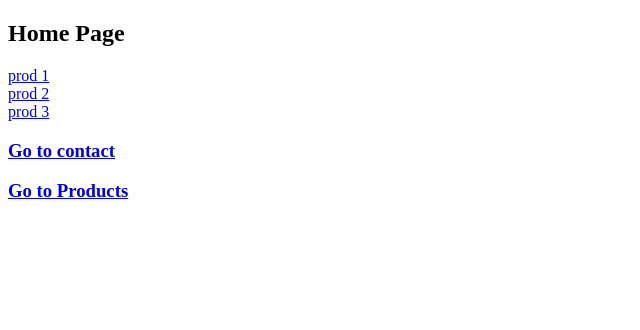
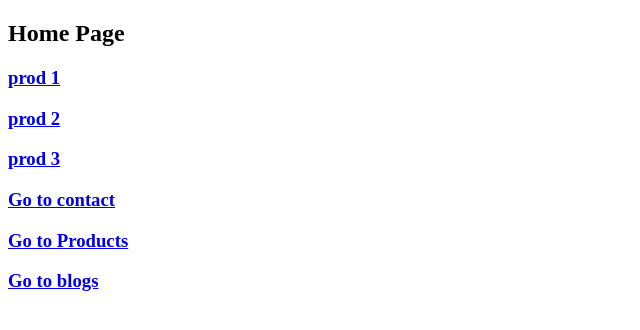
Before and after one commit to NipunShrivats/Nuxt_js, a Nuxt app: page / in a window 1280 px wide. Shown: the top 330 px of the page, without its empty margins (0-640 px from the left). Built offline with nearby package versions, Linux system fonts and the light colour scheme.

Commit message:
catch all

```diff
--- /dev/null
+++ b/app/pages/blogs/[...slug].vue
@@ -0,0 +1,10 @@
+<template>
+  <div>
+    <h2>oops! Page Not Found.</h2>
+    <p>You tried to access: blogs/{{ route.params.slug.join("/") }}/</p>
+  </div>
+</template>
+
+<script setup>
+const route = useRoute();
+</script>
--- /dev/null
+++ b/app/pages/blogs/index.vue
@@ -0,0 +1,9 @@
+<template>
+  <div>
+    <h2>Blogs</h2>
+    <h3><NuxtLink to="/blogs/javascript/">JS Blogs</NuxtLink></h3>
+    <h3><NuxtLink to="/blogs/nuxt/">Nuxt Blogs</NuxtLink></h3>
+  </div>
+</template>
+
+<script></script>
--- /dev/null
+++ b/app/pages/blogs/javascript.vue
@@ -0,0 +1,8 @@
+<template>
+  <div>
+    <h2>Blogs</h2>
+    <NuxtLink to="/blogs/nuxt/">Nuxt Blogs</NuxtLink>
+  </div>
+</template>
+
+<script></script>
--- /dev/null
+++ b/app/pages/blogs/nuxt.vue
@@ -0,0 +1,8 @@
+<template>
+  <div>
+    <h2>Blogs</h2>
+    <NuxtLink to="/blogs/javascript/">JS Blogs</NuxtLink>
+  </div>
+</template>
+
+<script></script>
--- a/app/pages/index.vue
+++ b/app/pages/index.vue
@@ -2,12 +2,15 @@
   <div>
     <h2>Home Page</h2>
 
-    <NuxtLink to="/products/1/">prod 1</NuxtLink> <br />
-    <NuxtLink to="/products/2/">prod 2</NuxtLink><br />
-    <NuxtLink to="/products/3/">prod 3</NuxtLink><br />
+    <h3><NuxtLink to="/products/1/">prod 1</NuxtLink></h3>
+    <h3><NuxtLink to="/products/2/">prod 2</NuxtLink><br /></h3>
+    <h3><NuxtLink to="/products/3/">prod 3</NuxtLink><br /></h3>
 
     <h3><NuxtLink to="/contact">Go to contact</NuxtLink></h3>
+
     <h3><NuxtLink to="/products">Go to Products</NuxtLink></h3>
+
+    <h3><NuxtLink to="/blogs">Go to blogs</NuxtLink></h3>
   </div>
 </template>
 
```
